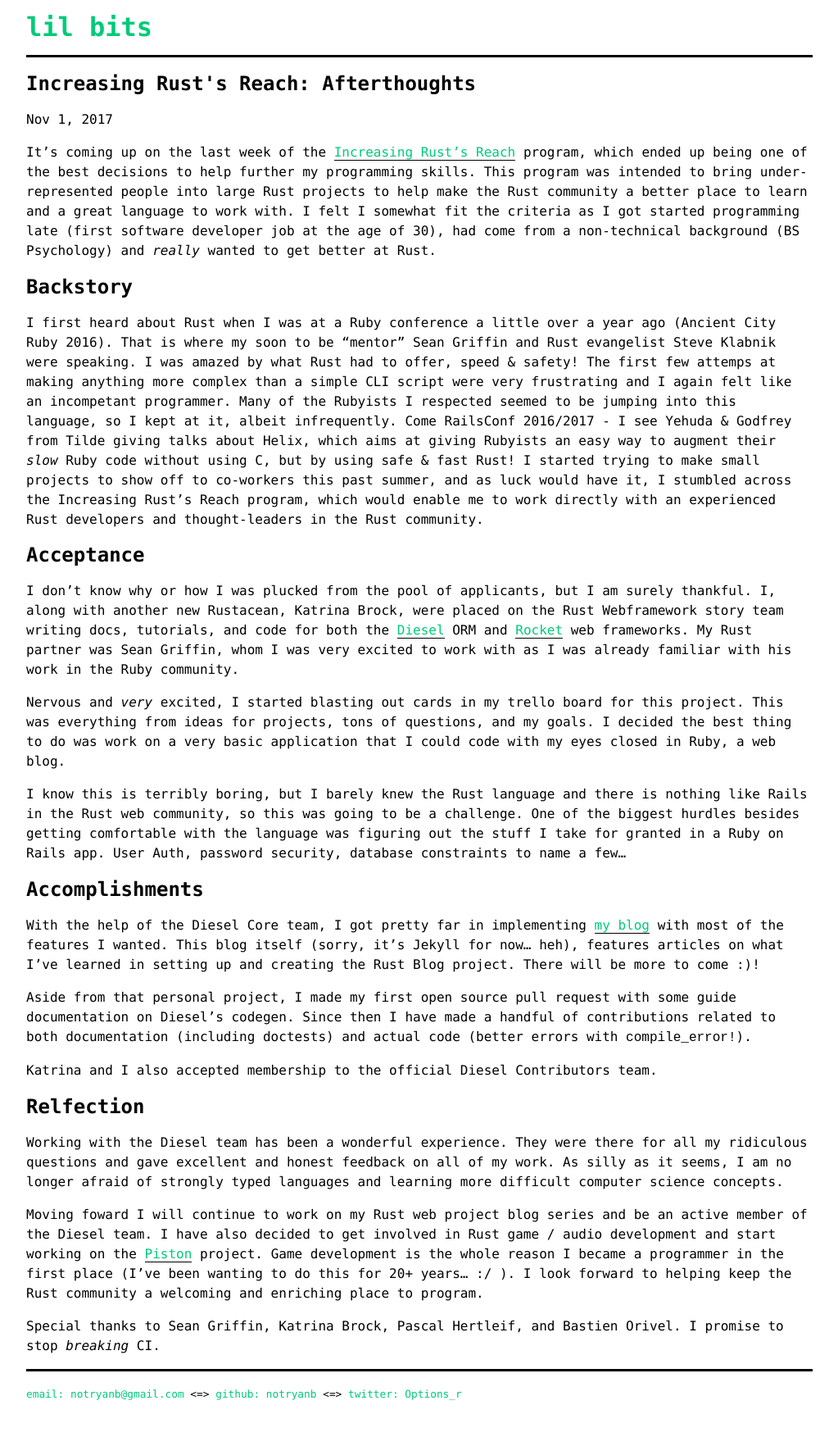
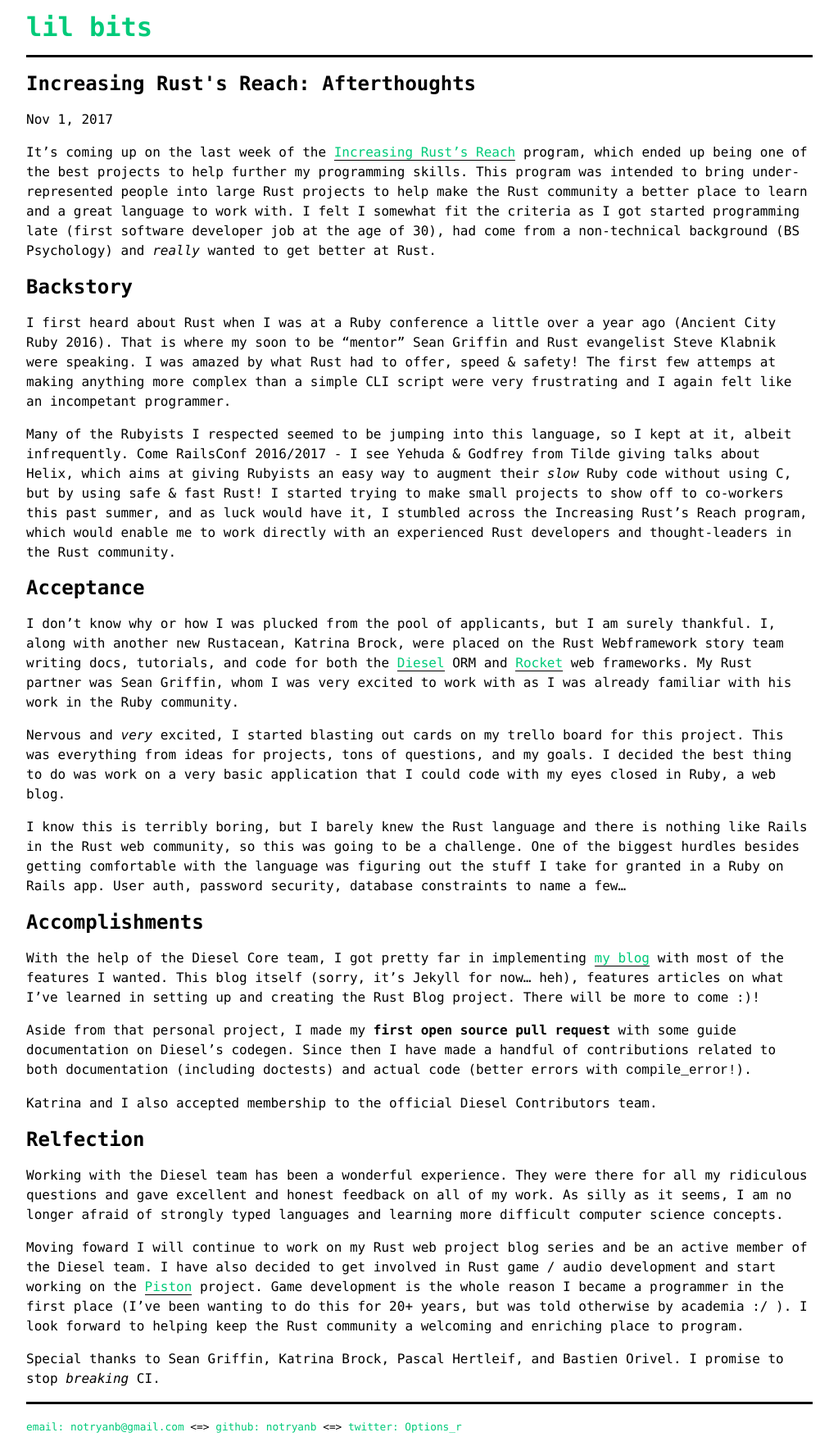
Before and after one commit to notryanb/notryanb.github.io, a Jekyll site: the page built from _posts/2017-11-01-increasing-rusts-reach.md, in a window 1280 px wide. Shown: the whole page at 82% size, without its empty margins (128-1151 px from the left). Built offline with Jekyll 4.4.1, drawn with Linux system fonts in a browser that asks for light colours; before the commit the page ends 1713 px from its top, so only the background shows below that.

Commit message:
revision

```diff
--- a/_posts/2017-11-01-increasing-rusts-reach.md
+++ b/_posts/2017-11-01-increasing-rusts-reach.md
@@ -9,7 +9,7 @@
 ---
 
 It's coming up on the last week of the [Increasing Rust's Reach] program,
-which ended up being one of the best decisions to help further my programming skills.
+which ended up being one of the best projects to help further my programming skills.
 This program was intended to bring under-represented people into large Rust projects
 to help make the Rust community a better place to learn and a great language to work with.
 I felt I somewhat fit the criteria as I got started programming late (first software developer job at the age of 30),
@@ -22,6 +22,7 @@
 I was amazed by what Rust had to offer, speed & safety!
 The first few attemps at making anything more complex than a simple CLI script
 were very frustrating and I again felt like an incompetant programmer.
+
 Many of the Rubyists I respected seemed to be jumping into this language,
 so I kept at it, albeit infrequently.
 Come RailsConf 2016/2017 - I see Yehuda & Godfrey from Tilde giving talks about Helix,
@@ -42,7 +43,7 @@
 My Rust partner was Sean Griffin,
 whom I was very excited to work with as I was already familiar with his work in the Ruby community.
 
-Nervous and *very* excited, I started blasting out cards in my trello board for this project.
+Nervous and *very* excited, I started blasting out cards on my trello board for this project.
 This was everything from ideas for projects, tons of questions, and my goals.
 I decided the best thing to do was work on a very basic application that I could code with my eyes closed in Ruby,
 a web blog.
@@ -52,7 +53,7 @@
 so this was going to be a challenge.
 One of the biggest hurdles besides getting comfortable with the language was figuring out the
 stuff I take for granted in a Ruby on Rails app.
-User Auth, password security, database constraints to name a few...
+User auth, password security, database constraints to name a few...
 
 ## Accomplishments
 
@@ -65,7 +66,7 @@
 [my blog]: https://github.com/notryanb/rust-blog-demo
 
 Aside from that personal project,
-I made my first open source pull request with some guide documentation on Diesel's codegen.
+I made my **first open source pull request** with some guide documentation on Diesel's codegen.
 Since then I have made a handful of contributions related to both documentation (including doctests)
 and actual code (better errors with `compile_error!`).
 
@@ -85,7 +86,7 @@
 I have also decided to get involved in Rust game / audio development and start working
 on the [Piston] project.
 Game development is the whole reason I became a programmer in the first place
-(I've been wanting to do this for 20+ years... :/ ).
+(I've been wanting to do this for 20+ years, but was told otherwise by academia :/ ).
 I look forward to helping keep the Rust community a welcoming and enriching place to program.
 
 Special thanks to Sean Griffin, Katrina Brock, Pascal Hertleif, and Bastien Orivel.
```
